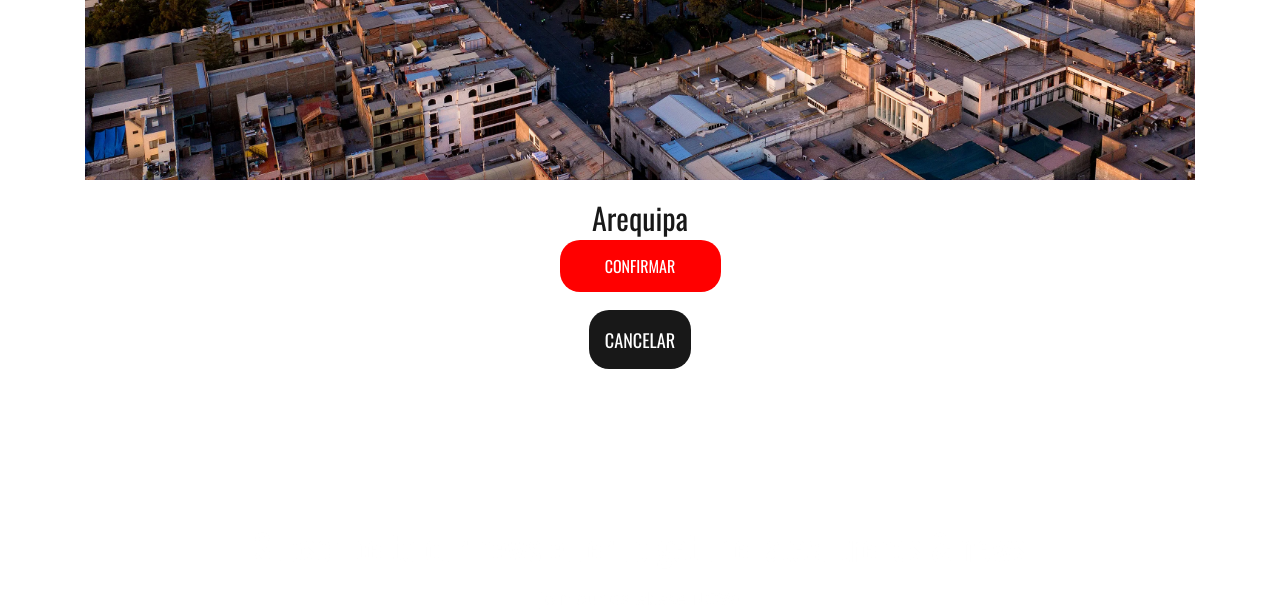
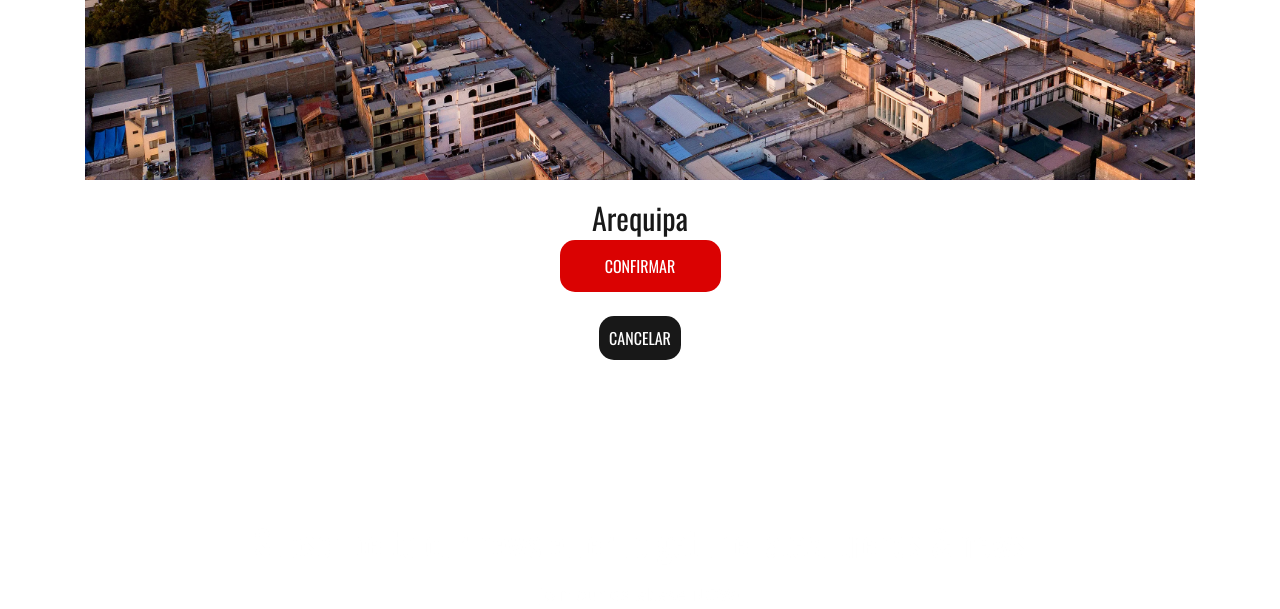
Before and after one commit to JamesCordova/DestinosTuristicos, a Django app: page /destinations/1/delete/ in a window 1280 px wide. Shown: the part 1485-2094 px from the top of the page. Run offline with Django 4.2, Linux system fonts and the light colour scheme; a user stored in the database is signed in; data comes from the database, SQL or seed files in the repository; parts of the project's set-up code (start-up, migrations or seed data) failed here and were passed over; some libraries are stand-ins or nearby versions.

Commit message:
se agrego las clases necesarias y se borro los estilos en linea(en los tags como atributos)

```diff
--- a/src/destinations/templates/destinations/destinationsDelete.html
+++ b/src/destinations/templates/destinations/destinationsDelete.html
@@ -22,9 +22,9 @@
     <div class="destination_title">
         <a href="#destination_image">{{ dest.nombre }}</a> <!-- se coloco con el tag a para que siga teniendo el mismo css ademas de redirigir a una clase-->
     </div>
-    <input class="home_search_button text-center" style="background-color: red"type="submit" value="Confirmar"/><hr>
+    <input class="home_search_button text-center own-button-delete" type="submit" value="Confirmar"/><hr>
     <div class="container">
-        <a class="home_search_button text-center" style="font-size:130%; padding:16px" href="/destinations">Cancelar</a>
+        <a class="home_search_button text-center own-button" href="/destinations">Cancelar</a>
     </div>
     <hr>
 </form>
```
